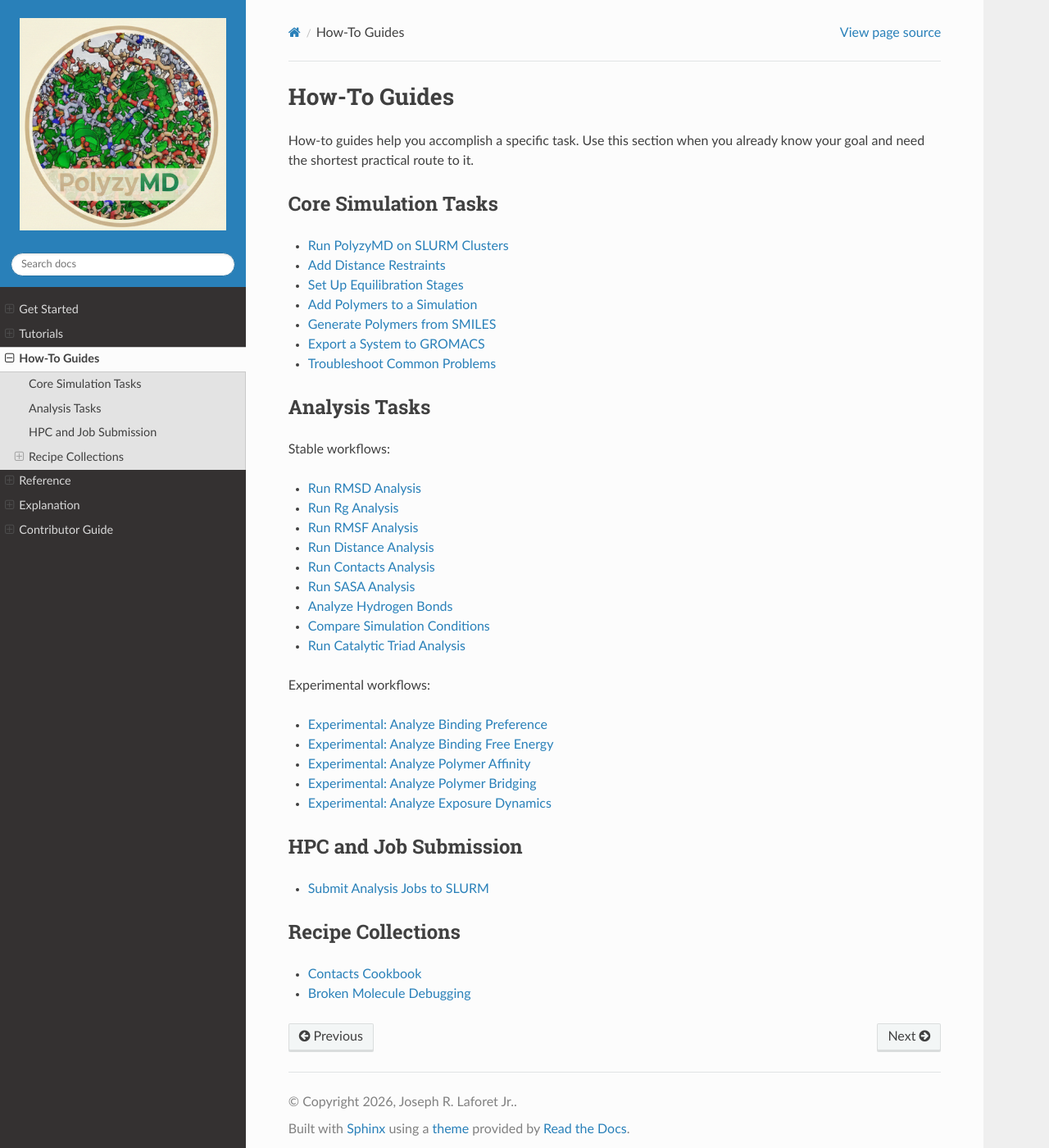
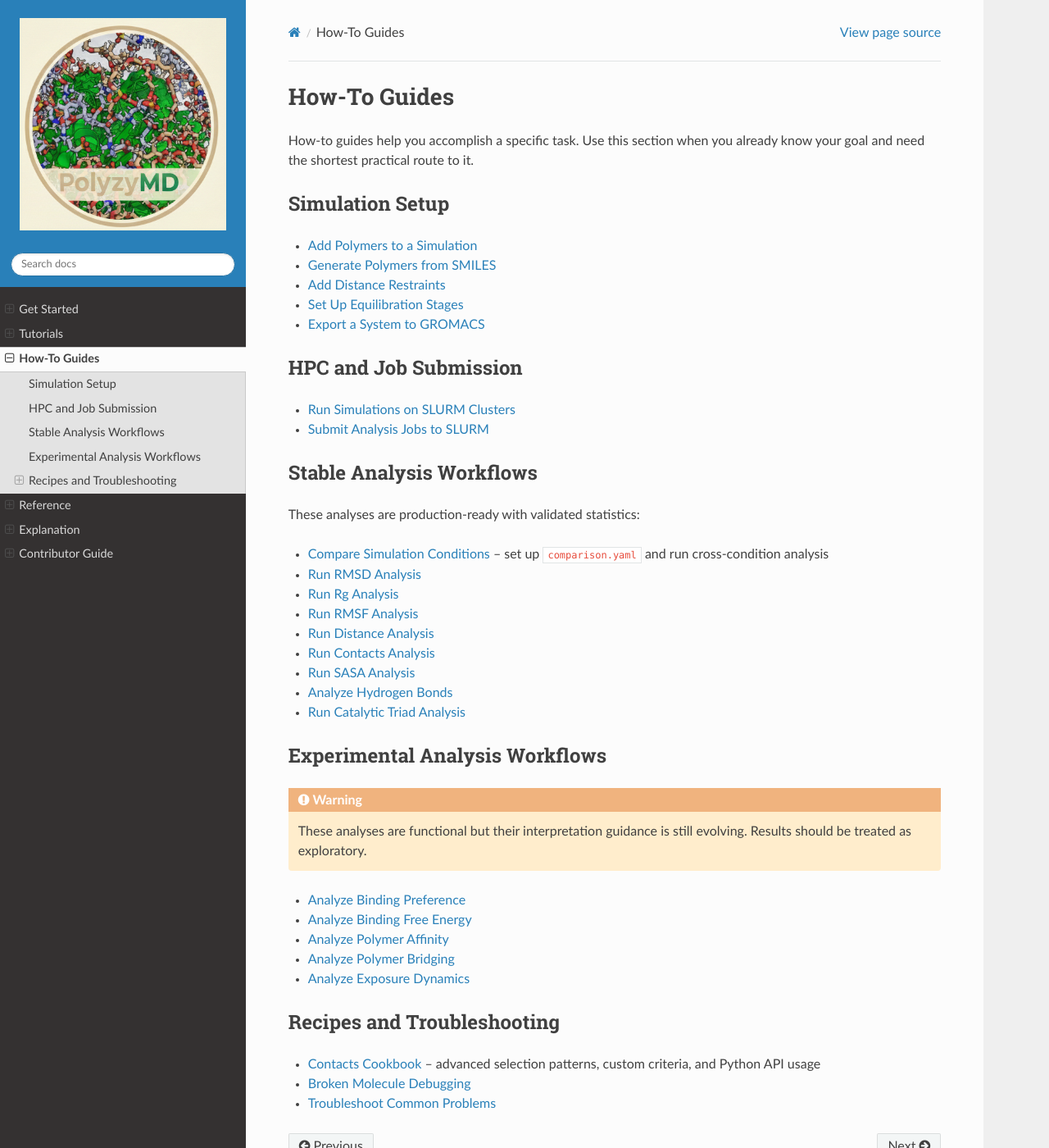
Before and after one commit to joelaforet/polyzymd, a Sphinx documentation site: the page built from docs/source/how_to/index.md, in a window 1280 px wide and 1400 px high. Shown: the whole window at 82% size. Built offline with Sphinx 7.4.7 and the Read the Docs theme 3.1.0, drawn with Linux system fonts in a browser that asks for light colours.

Commit message:
docs(how-to): restructure landing page into five sub-sections

````diff
--- a/docs/source/how_to/index.md
+++ b/docs/source/how_to/index.md
@@ -3,20 +3,25 @@
 How-to guides help you accomplish a specific task. Use this section when you
 already know your goal and need the shortest practical route to it.
 
-## Core Simulation Tasks
+## Simulation Setup
 
-- [Run PolyzyMD on SLURM Clusters](hpc_slurm.md)
+- [Add Polymers to a Simulation](polymers.md)
+- [Generate Polymers from SMILES](dynamic_polymers.md)
 - [Add Distance Restraints](restraints.md)
 - [Set Up Equilibration Stages](equilibration.md)
-- [Add Polymers to a Simulation](polymers.md)
-- [Generate Polymers from SMILES](dynamic_polymers.md)
 - [Export a System to GROMACS](gromacs_export.md)
-- [Troubleshoot Common Problems](troubleshooting.md)
 
-## Analysis Tasks
+## HPC and Job Submission
 
-Stable workflows:
+- [Run Simulations on SLURM Clusters](hpc_slurm.md)
+- [Submit Analysis Jobs to SLURM](hpc_execution.md)
 
+## Stable Analysis Workflows
+
+These analyses are production-ready with validated statistics:
+
+- [Compare Simulation Conditions](analysis_compare_conditions.md) -- set up
+  `comparison.yaml` and run cross-condition analysis
 - [Run RMSD Analysis](analysis_rmsd_quickstart.md)
 - [Run Rg Analysis](analysis_rg_quickstart.md)
 - [Run RMSF Analysis](analysis_rmsf_quickstart.md)
@@ -24,41 +29,40 @@ Stable workflows:
 - [Run Contacts Analysis](analysis_contacts_quickstart.md)
 - [Run SASA Analysis](../tutorials/sasa_analysis.md)
 - [Analyze Hydrogen Bonds](../tutorials/hydrogen_bonds.md)
-- [Compare Simulation Conditions](analysis_compare_conditions.md)
 - [Run Catalytic Triad Analysis](analysis_triad_quickstart.md)
 
-Experimental workflows:
+## Experimental Analysis Workflows
 
-- [Experimental: Analyze Binding Preference](analysis_binding_preference.md)
-- [Experimental: Analyze Binding Free Energy](analysis_binding_free_energy.md)
-- [Experimental: Analyze Polymer Affinity](analysis_polymer_affinity.md)
-- [Experimental: Analyze Polymer Bridging](analysis_polymer_bridging.md)
-- [Experimental: Analyze Exposure Dynamics](analysis_exposure_dynamics.md)
+```{warning}
+These analyses are functional but their interpretation guidance is still
+evolving. Results should be treated as exploratory.
+```
 
-## HPC and Job Submission
+- [Analyze Binding Preference](analysis_binding_preference.md)
+- [Analyze Binding Free Energy](analysis_binding_free_energy.md)
+- [Analyze Polymer Affinity](analysis_polymer_affinity.md)
+- [Analyze Polymer Bridging](analysis_polymer_bridging.md)
+- [Analyze Exposure Dynamics](analysis_exposure_dynamics.md)
 
-- [Submit Analysis Jobs to SLURM](hpc_execution.md)
+## Recipes and Troubleshooting
 
-## Recipe Collections
-
-- [Contacts Cookbook](analysis_contacts_cookbook.md)
+- [Contacts Cookbook](analysis_contacts_cookbook.md) -- advanced selection
+  patterns, custom criteria, and Python API usage
 - [Broken Molecule Debugging](broken_molecules_debugging.md)
-
-<!-- IMAGE OPPORTUNITY: Add an annotated comparison project tree showing
-`comparison.yaml`, `comparison/`, and `figures/`, or an example SLURM submission
-flow diagram for HPC users. -->
+- [Troubleshoot Common Problems](troubleshooting.md)
 
 ```{toctree}
 :hidden:
 :maxdepth: 1
 
-Run PolyzyMD on SLURM Clusters <hpc_slurm>
+Add Polymers to a Simulation <polymers>
+Generate Polymers from SMILES <dynamic_polymers>
 Add Distance Restraints <restraints>
 Set Up Equilibration Stages <equilibration>
-Add Polymers to a Simulation <polymers>
-Generate Polymers from SMILES <dynamic_polymers>
 Export a System to GROMACS <gromacs_export>
-Troubleshoot Common Problems <troubleshooting>
+Run Simulations on SLURM Clusters <hpc_slurm>
+Submit Analysis Jobs to SLURM <hpc_execution>
+Compare Simulation Conditions <analysis_compare_conditions>
 Run RMSD Analysis <analysis_rmsd_quickstart>
 Run Rg Analysis <analysis_rg_quickstart>
 Run RMSF Analysis <analysis_rmsf_quickstart>
````
Also changed, not shown: other parts of docs/source/how_to/index.md (+6 -7 lines).
